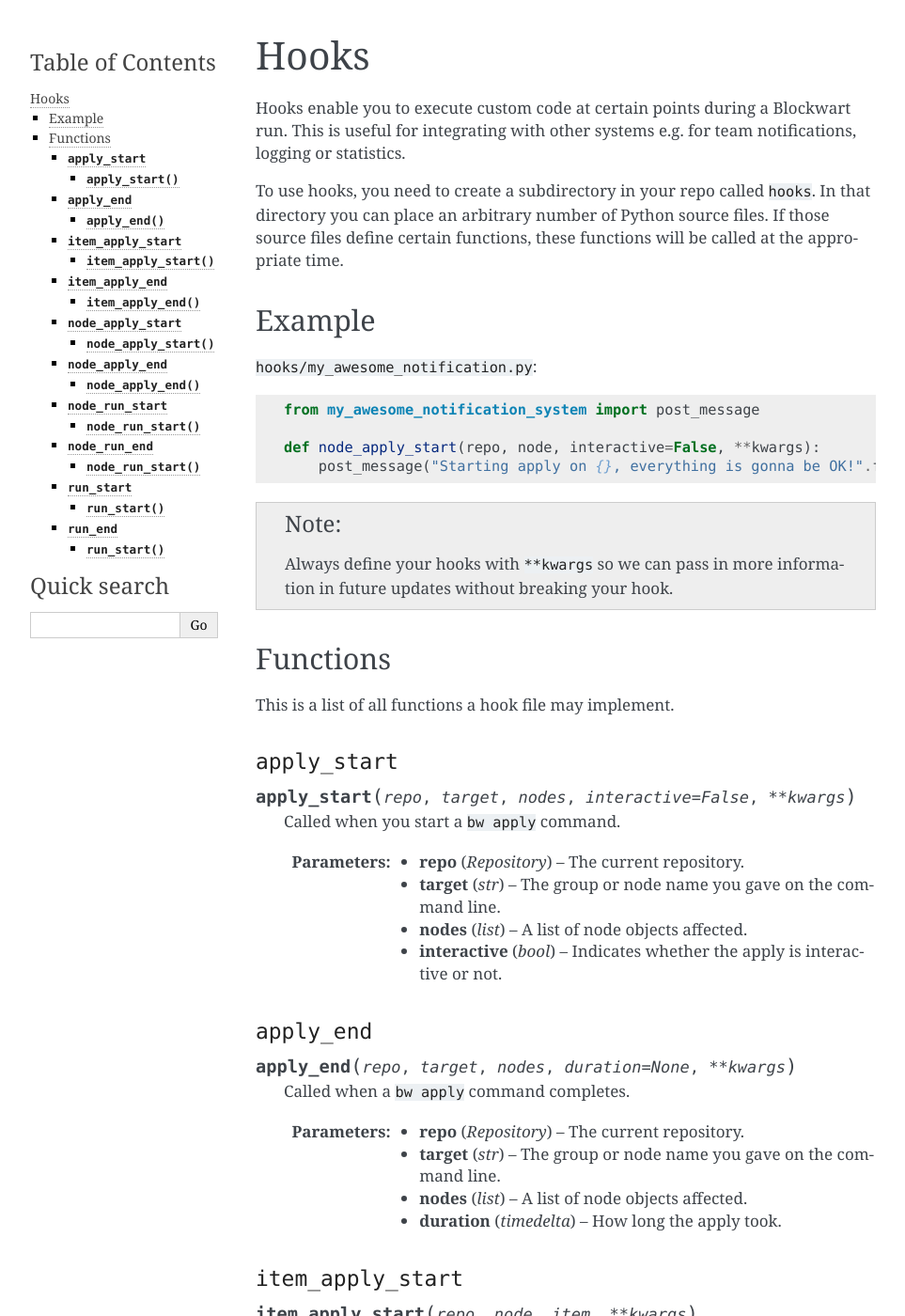
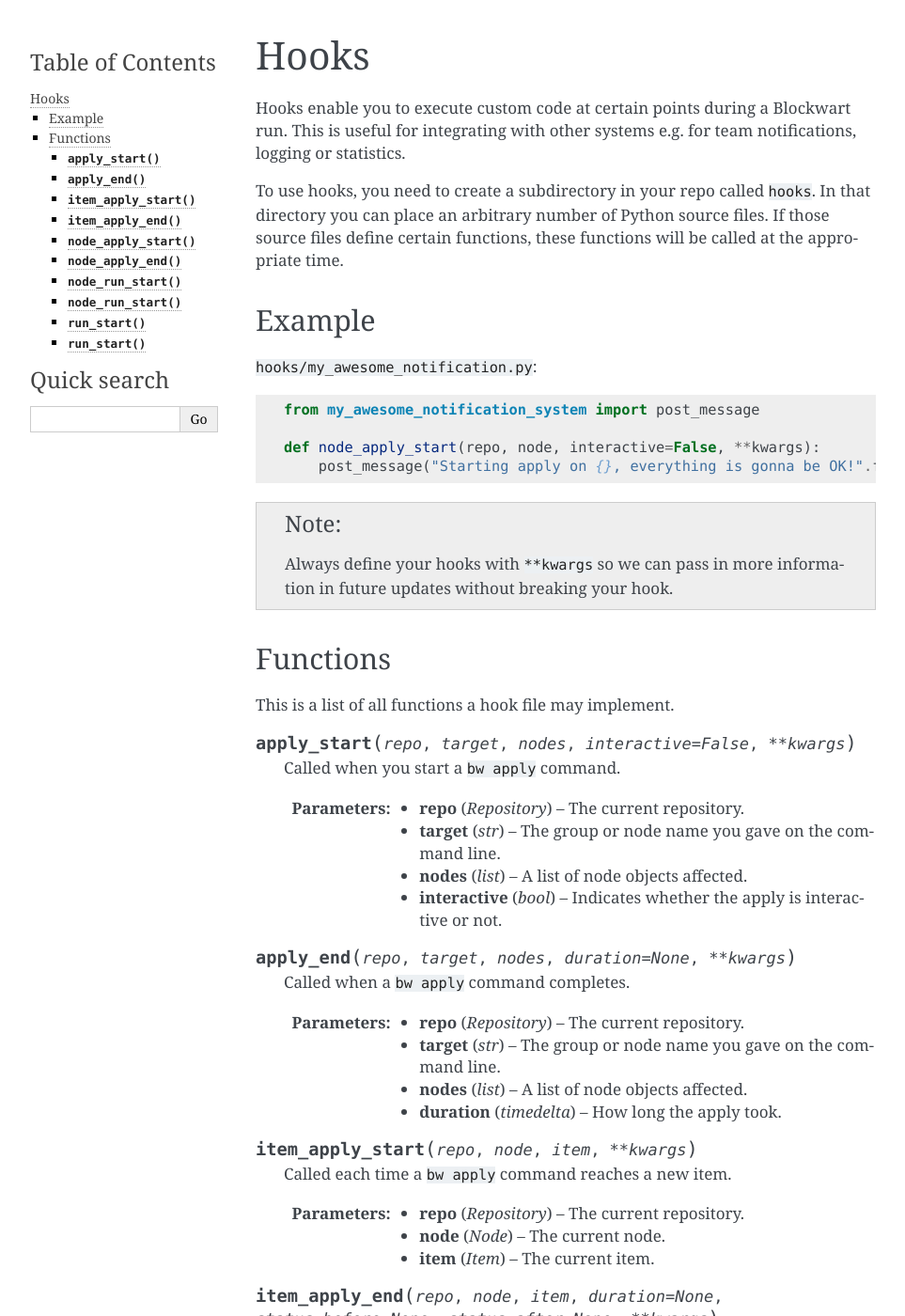
Before and after one commit to bundlewrap/bundlewrap, a Sphinx documentation site: the page built from doc/hooks.rst, in a window 1280 px wide and 1400 px high. Shown: the whole window at 94% size, without its empty margins (148-1111 px from the left). Built offline with Sphinx 7.4.7, drawn with Linux system fonts in a browser that asks for light colours; some of the changed text lies outside the part shown.

Commit message:
remove sections in hook docs because they don't show up in RTD anyway

```diff
--- a/doc/hooks.rst
+++ b/doc/hooks.rst
@@ -34,9 +34,6 @@ Functions
 This is a list of all functions a hook file may implement.
 
 
-``apply_start``
-###############
-
 .. py:function:: apply_start(repo, target, nodes, interactive=False, **kwargs)
 
     Called when you start a ``bw apply`` command.
@@ -46,9 +43,6 @@ This is a list of all functions a hook file may implement.
     :param list nodes: A list of node objects affected.
     :param bool interactive: Indicates whether the apply is interactive or not.
 
-
-``apply_end``
-#############
 
 .. py:function:: apply_end(repo, target, nodes, duration=None, **kwargs)
 
@@ -60,9 +54,6 @@ This is a list of all functions a hook file may implement.
     :param timedelta duration: How long the apply took.
 
 
-``item_apply_start``
-####################
-
 .. py:function:: item_apply_start(repo, node, item, **kwargs)
 
     Called each time a ``bw apply`` command reaches a new item.
@@ -71,9 +62,6 @@ This is a list of all functions a hook file may implement.
     :param Node node: The current node.
     :param Item item: The current item.
 
-
-``item_apply_end``
-##################
 
 .. py:function:: item_apply_end(repo, node, item, duration=None, status_before=None, status_after=None, **kwargs)
 
@@ -87,10 +75,6 @@ This is a list of all functions a hook file may implement.
     :param ItemStatus status_after: See ``status_before``.
 
 
-
-``node_apply_start``
-####################
-
 .. py:function:: node_apply_start(repo, node, **kwargs)
 
     Called each time a ``bw apply`` command reaches a new node.
@@ -98,9 +82,6 @@ This is a list of all functions a hook file may implement.
     :param Repository repo: The current repository.
     :param Node node: The current node.
 
-
-``node_apply_end``
-##################
 
 .. py:function:: node_apply_end(repo, node, duration=None, result=None, **kwargs)
 
@@ -112,9 +93,6 @@ This is a list of all functions a hook file may implement.
     :param ApplyResult result: An object with these attributes: ``correct``, ``fixed``, ``aborted``, ``unfixable``, ``failed``.
 
 
-``node_run_start``
-##################
-
 .. py:function:: node_run_start(repo, node, command, **kwargs)
 
     Called each time a ``bw run`` command reaches a new node.
@@ -123,9 +101,6 @@ This is a list of all functions a hook file may implement.
     :param Node node: The current node.
     :param str command: The command that will be run on the node.
 
-
-``node_run_end``
-################
 
 .. py:function:: node_run_start(repo, node, command, duration=None, return_code=None, stdout="", stderr="", **kwargs)
 
@@ -140,9 +115,6 @@ This is a list of all functions a hook file may implement.
     :param str stderr: The captured stderr stream of the remote command.
 
 
-``run_start``
-#############
-
 .. py:function:: run_start(repo, target, nodes, command, **kwargs)
 
     Called each time a ``bw run`` command starts.
@@ -153,9 +125,6 @@ This is a list of all functions a hook file may implement.
     :param str command: The command that will be run on the node.
 
 
-``run_end``
-###########
-
 .. py:function:: run_start(repo, target, nodes, command, duration=None, **kwargs)
 
     Called each time a ``bw run`` command finishes.
```
